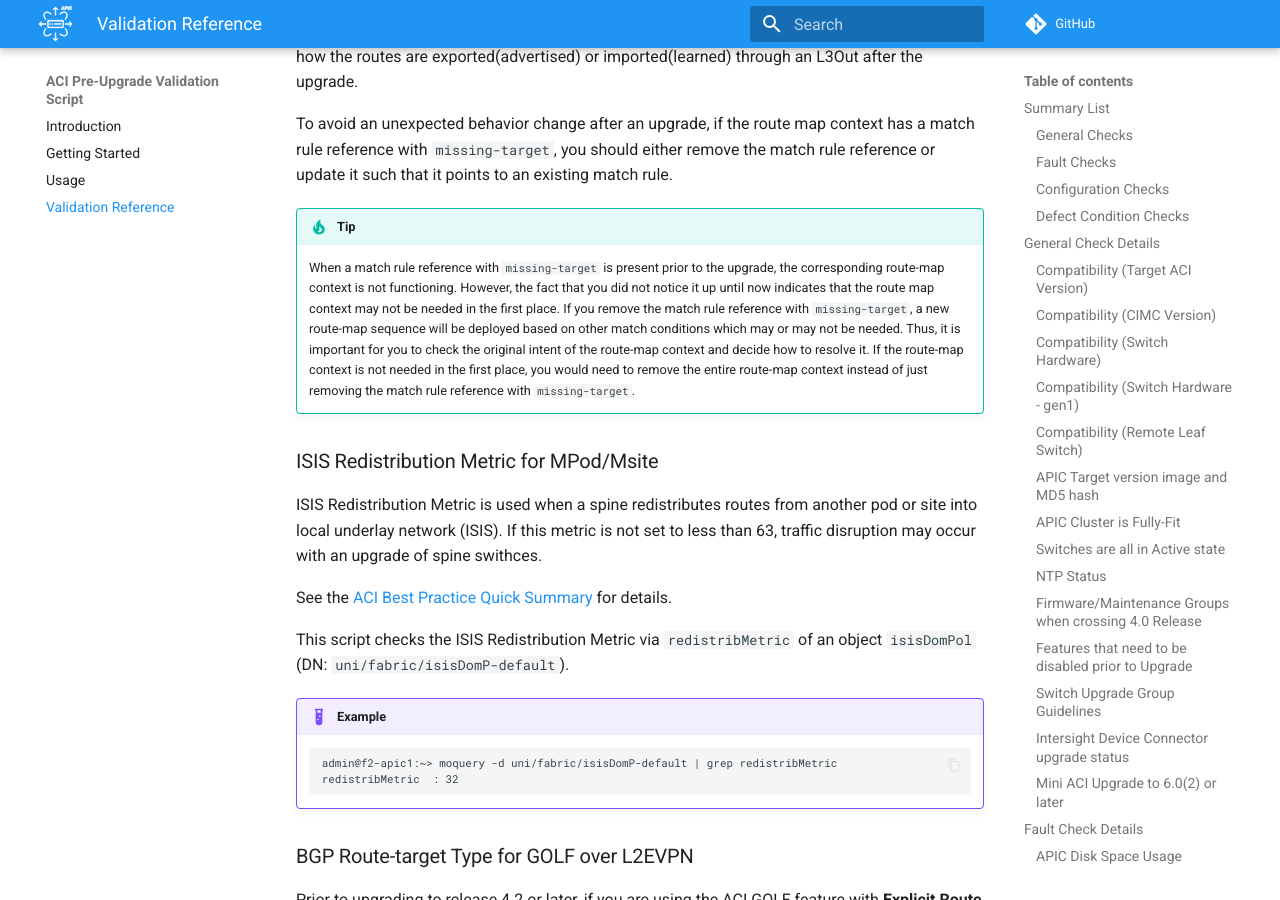
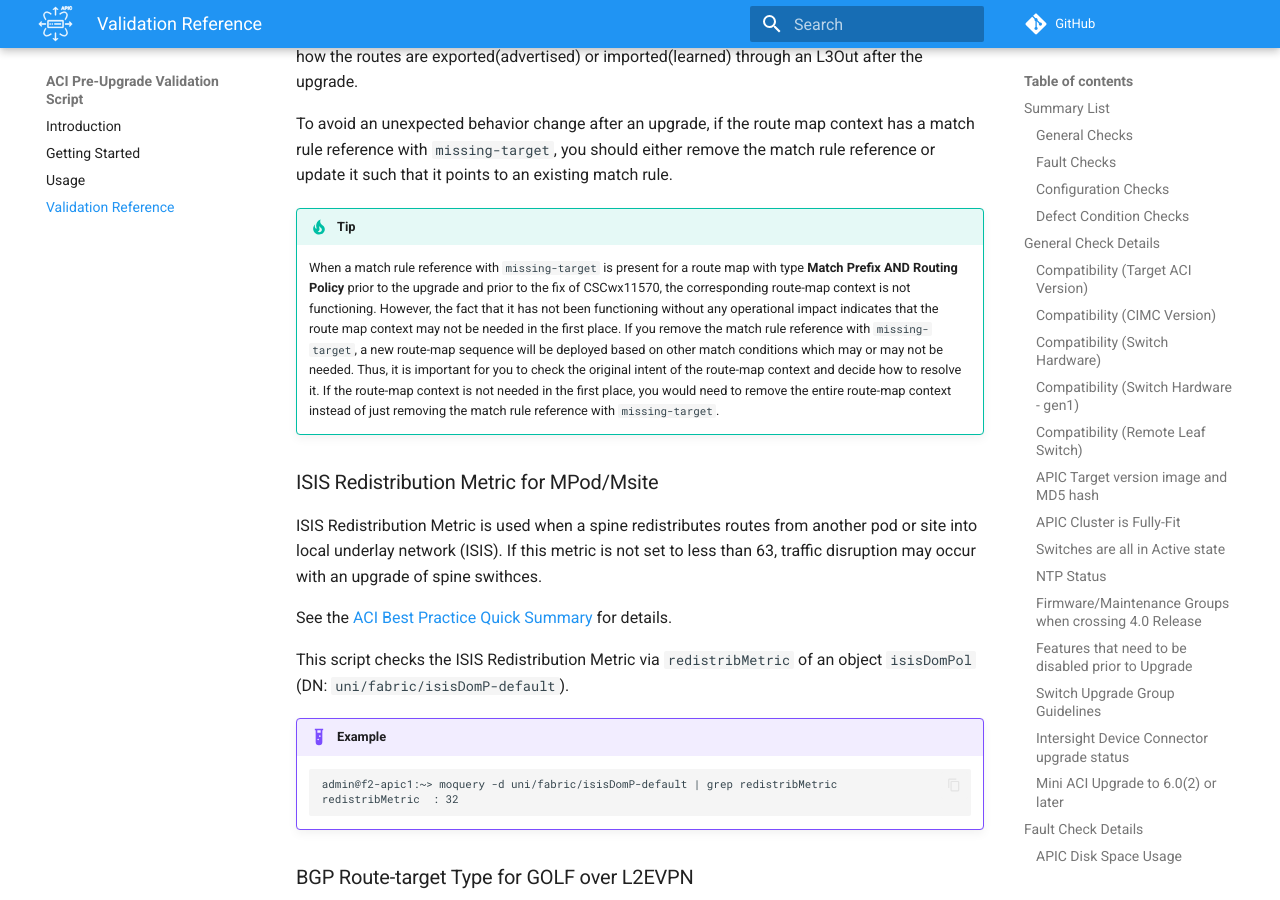
Before and after one commit to datacenter/ACI-Pre-Upgrade-Validation-Script, an MkDocs documentation site: the page built from docs/docs/validations.md, in a window 1280 px wide and 900 px high, scrolled down 33500 px. Built offline with MkDocs 1.6.1 and Material for MkDocs 9.7.7, drawn with Linux system fonts in a browser that asks for light colours; emoji names are drawn with the system emoji font; comment, search, counter and statistics services are not loaded.

Commit message:
Update doc

```diff
--- a/docs/docs/validations.md
+++ b/docs/docs/validations.md
@@ -1242,7 +1242,7 @@ Because of this, if users have route maps with type **Match Prefix AND Routing P
 To avoid an unexpected behavior change after an upgrade, if the route map context has a match rule reference with `missing-target`, you should either remove the match rule reference or update it such that it points to an existing match rule.
 
 !!! Tip
-    When a match rule reference with `missing-target` is present prior to the upgrade, the corresponding route-map context is not functioning. However, the fact that you did not notice it up until now indicates that the route map context may not be needed in the first place. If you remove the match rule reference with `missing-target`, a new route-map sequence will be deployed based on other match conditions which may or may not be needed. Thus, it is important for you to check the original intent of the route-map context and decide how to resolve it. If the route-map context is not needed in the first place, you would need to remove the entire route-map context instead of just removing the match rule reference with `missing-target`.
+    When a match rule reference with `missing-target` is present for a route map with type **Match Prefix AND Routing Policy** prior to the upgrade and prior to the fix of CSCwx11570, the corresponding route-map context is not functioning. However, the fact that it has not been functioning without any operational impact indicates that the route map context may not be needed in the first place. If you remove the match rule reference with `missing-target`, a new route-map sequence will be deployed based on other match conditions which may or may not be needed. Thus, it is important for you to check the original intent of the route-map context and decide how to resolve it. If the route-map context is not needed in the first place, you would need to remove the entire route-map context instead of just removing the match rule reference with `missing-target`.
 
 
 ### ISIS Redistribution Metric for MPod/Msite
```
